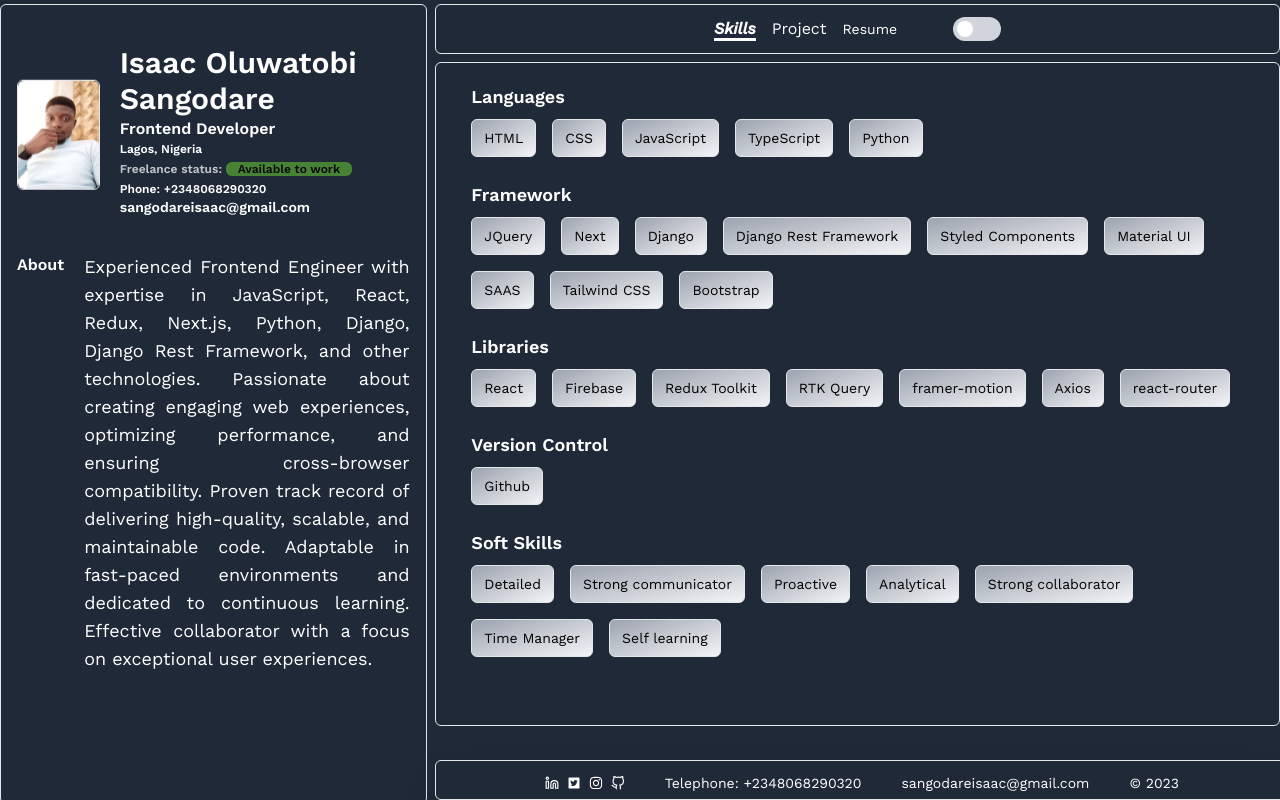
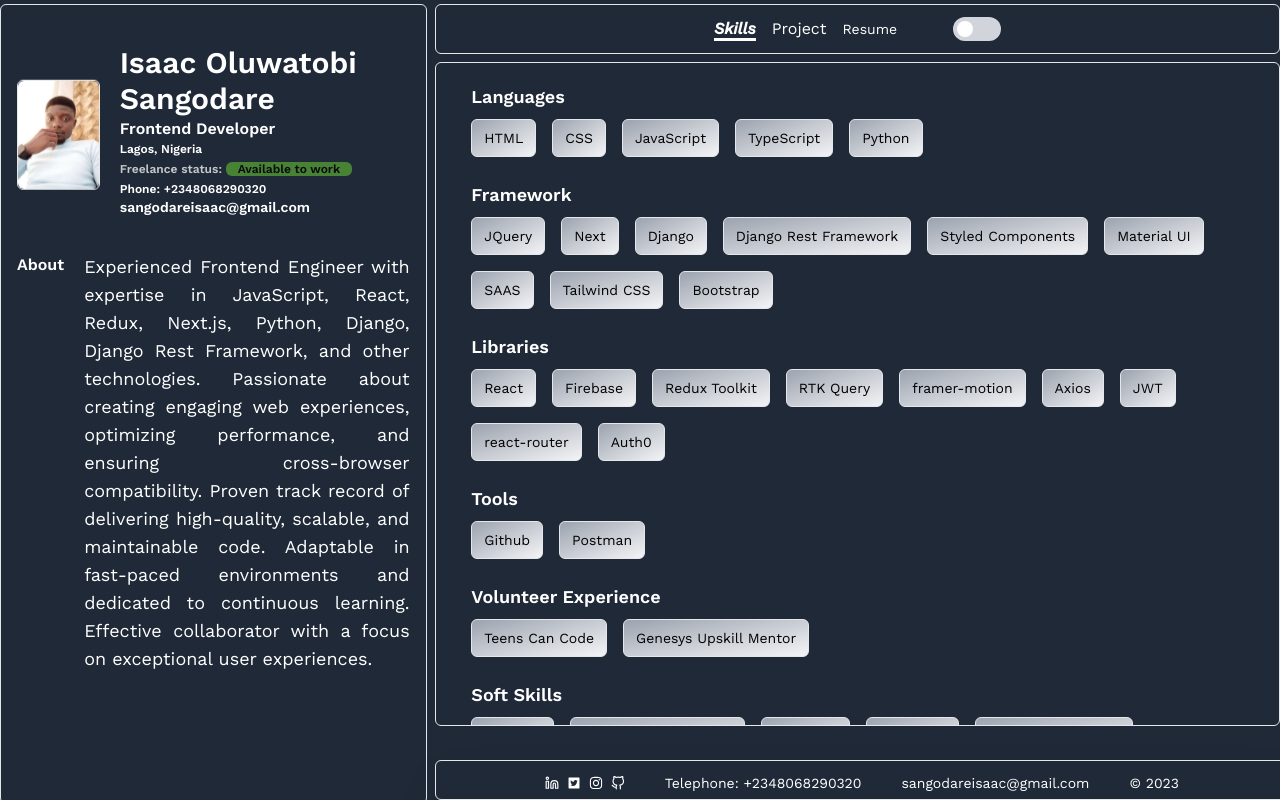
Before and after one commit to 92isaac/isaac, a React (Vite) app: page / in a window 1280 px wide. Built offline with nearby package versions, Linux system fonts and the light colour scheme; a web font is replaced by a local one.

Commit message:
increase floating whatsapp delay time,update skill

```diff
--- a/src/utilities/FloatingWhatsapp.tsx
+++ b/src/utilities/FloatingWhatsapp.tsx
@@ -12,7 +12,7 @@ const FloatingWhatsApp: React.FC = () => {
   useEffect(() => {
     setTimeout(() => {
       setDisplay(!display);
-    }, 7000);
+    }, 20000);
     // const interval =   setTimeout(() => {
     //     setDisplay(!display);
     //   }, 2000);
--- a/src/utilities/data.ts
+++ b/src/utilities/data.ts
@@ -236,14 +236,22 @@ export const skills = [
       "RTK Query",
       "framer-motion",
       "Axios",
-      // "Jest",
+      "JWT",
       "react-router",
+      "Auth0",
     ],
   },
   {
-    name:'Version Control',
+    name:'Tools',
     list: [
       'Github',
+      'Postman'
+    ],
+  },
+  {
+    name:' Volunteer Experience',
+    list: [
+      'Teens Can Code', 'Genesys Upskill Mentor'
     ],
   },
   {
```
